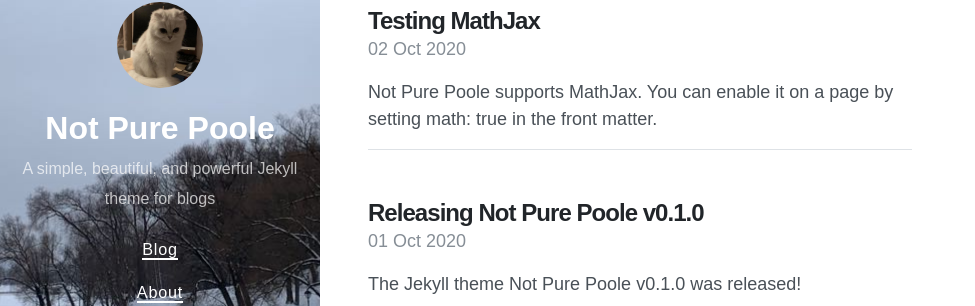
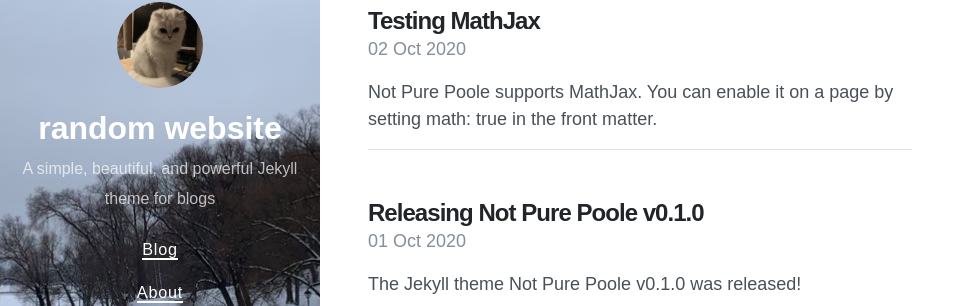
Before and after one commit to reverie36/reverie36.github.io, a Jekyll site: the page built from index.html, in a window 1280 px wide and 1083 px high. Shown: the part 346-652 px from the top of the window, without its empty margins (0-975 px from the left). Built offline with Jekyll 4.4.1, drawn with Linux system fonts in a browser that asks for light colours; nearby versions of some CDN libraries; the list of posts is cut into pages by our own code.

Commit message:
config-1

```diff
--- a/_config.yml
+++ b/_config.yml
@@ -1,7 +1,7 @@
 # Setup
-title: Not Pure Poole
+title: random website
 description: A simple, beautiful, and powerful Jekyll theme for blogs
-url: https://vszhub.github.io
+url: https://reverie36.github.io/
 avatar: /avatar.jpeg
 paginate: 5
 permalink: pretty
```
